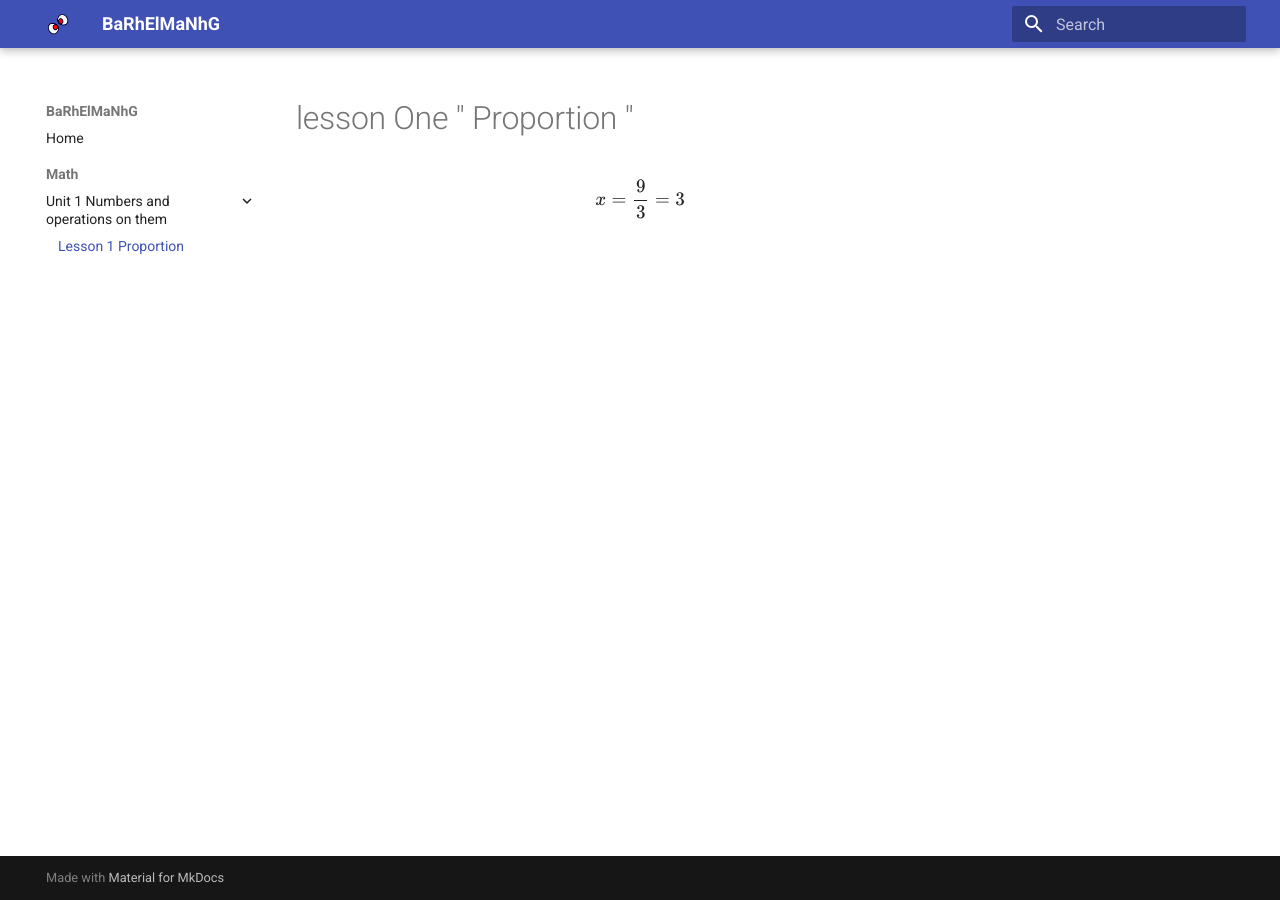
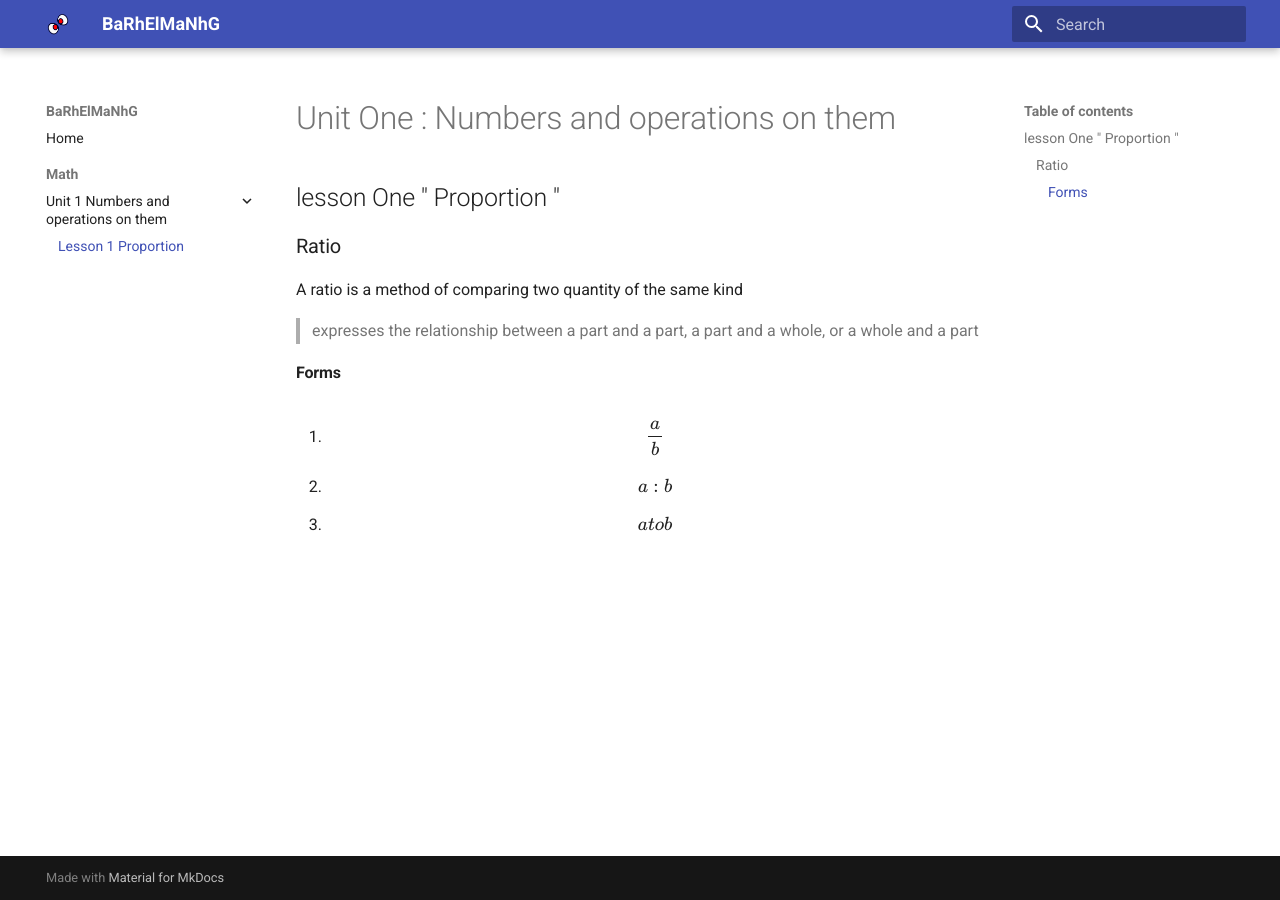
Before and after one commit to amansour-gh/educational.github.io, an MkDocs documentation site: the page built from docs/math/unit1/lesson1.md, in a window 1280 px wide. Built offline with MkDocs 1.6.1 and Material for MkDocs 9.7.7, drawn with Linux system fonts in a browser that asks for light colours; formulas are drawn with MathJax 3.

Commit message:
240926-09

```diff
--- a/docs/math/unit1/lesson1.md
+++ b/docs/math/unit1/lesson1.md
@@ -1,3 +1,10 @@
-# lesson One " Proportion "
+# Unit One : Numbers and operations on them
+## lesson One " Proportion "
+### Ratio
+A ratio is a method of comparing two quantity of the same kind
+> expresses the relationship between a part and a part, a part and a whole, or a whole and a part
 
-$$ x = \frac{9}{3} = 3 $$
+#### Forms
+1. $$ \frac{a}{b} $$
+2. $$ a : b $$
+3. $$ a to b $$
```
